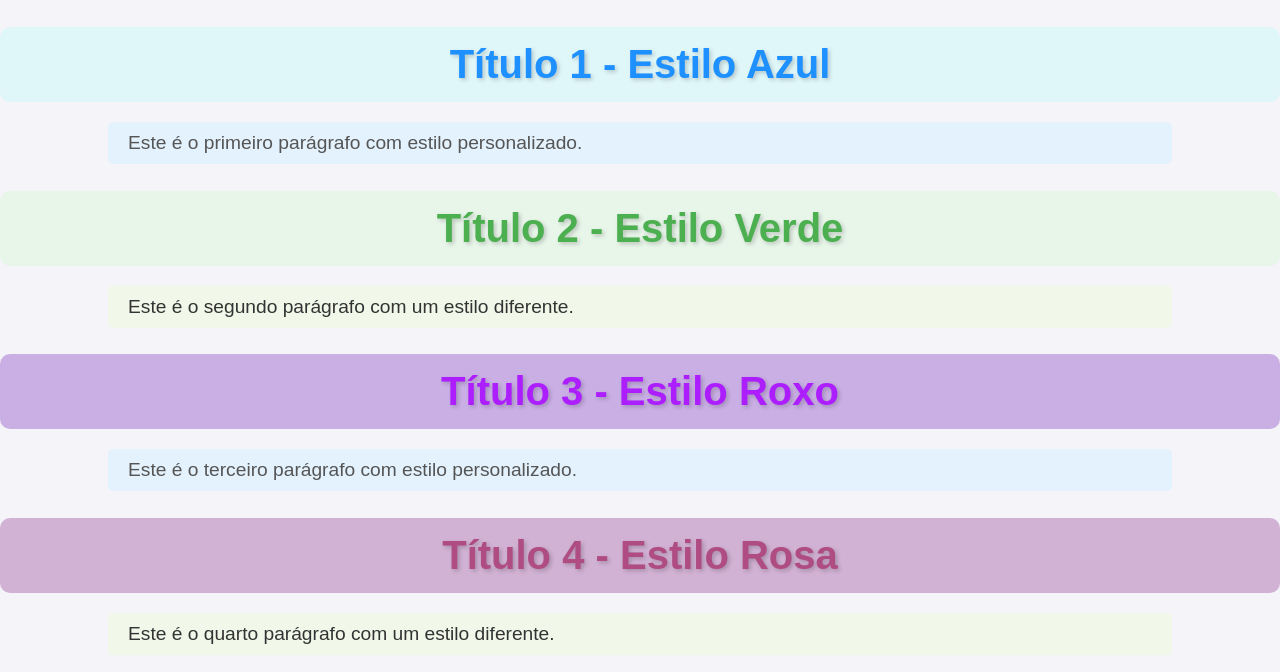
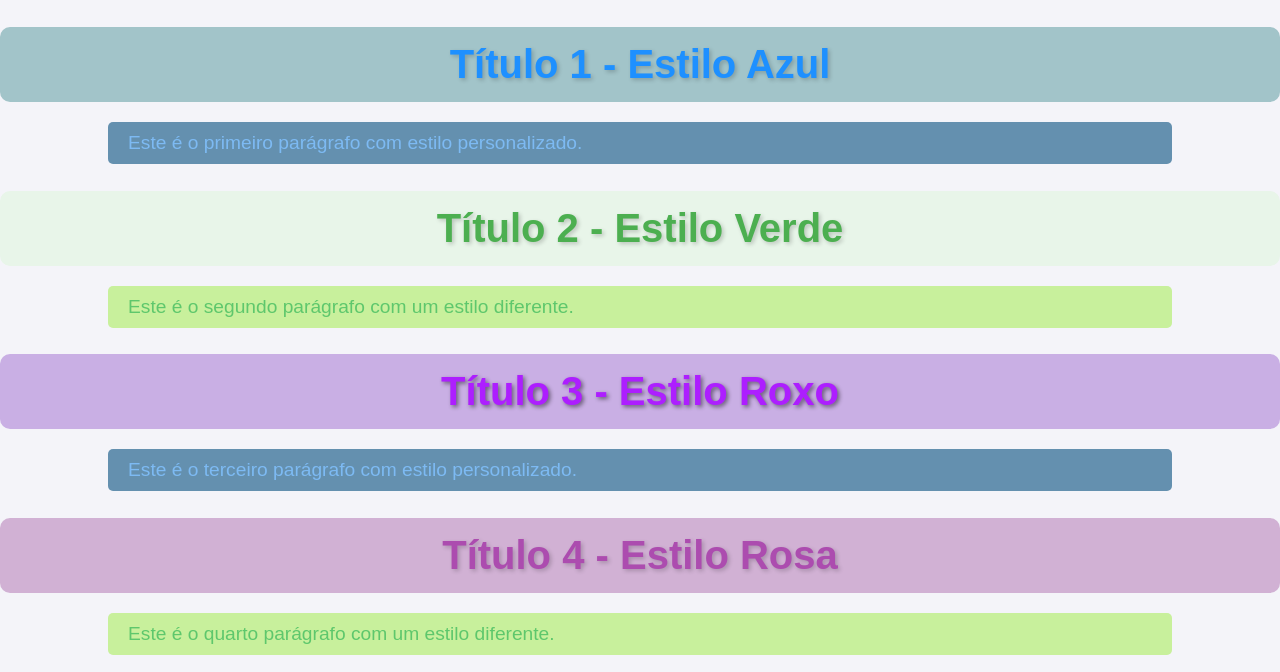
Before and after one commit to anabeatrizdarosa05/cores1, a plain HTML site: page index.html in a window 1280 px wide. Shown: the top 672 px of the page. Drawn offline with Linux system fonts and the light colour scheme; grey boxes are pictures that could not be loaded.

Commit message:
Update styles.css

```diff
--- a/styles.css
+++ b/styles.css
@@ -11,7 +11,7 @@ body {
 .titulo-estilo1 {
     font-size: 2.5em;
     color: #1E90FF; /* Cor azul */
-    background-color: #E0F7FA; /* Fundo azul-claro */
+    background-color: #a2c4c9; /* Fundo azul-claro */
     padding: 15px 25px;
     border-radius: 10px;
     text-shadow: 2px 2px 4px rgba(0, 0, 0, 0.2);
@@ -32,8 +32,8 @@ body {
 /* Estilo para o Texto 1 */
 .texto-estilo1 {
     font-size: 1.2em;
-    color: #555; /* Cor cinza-escuro */
-    background-color: #E3F2FD; /* Fundo azul-claro */
+    color: #7dbaf3; /* Cor cinza-escuro */
+    background-color: #6490af; /* Fundo azul-claro */
     padding: 10px 20px;
     border-radius: 5px;
     margin-bottom: 20px;
@@ -46,8 +46,8 @@ body {
 /* Estilo para o Texto 2 */
 .texto-estilo2 {
     font-size: 1.2em;
-    color: #333; /* Cor cinza-escuro */
-    background-color: #F1F8E9; /* Fundo verde-claro */
+    color: #5ec76c; /* Cor cinza-escuro */
+    background-color: #c8f09c; /* Fundo verde-claro */
     padding: 10px 20px;
     border-radius: 5px;
     margin-bottom: 20px;
@@ -61,18 +61,18 @@ body {
 .titulo-estilo3 {
     font-size: 2.5em;
     color: #ad1eff; /* Cor azul */
-    background-color: #9a63ce7a; /* Fundo azul-claro */
+    background-color: #9a63ce7a; /* Fundo Roxo */
     padding: 15px 25px;
     border-radius: 10px;
-    text-shadow: 2px 2px 4px rgba(0, 0, 0, 0.2);
+    text-shadow: 2px 2px 4px rgba(0, 0, 0, 0.479);
     margin-bottom: 20px;
 }
 
 /* Estilo para o Título 4 */
 .titulo-estilo4 {
     font-size: 2.5em;
-    color: #af4c82; /* Cor verde */
-    background-color: #c293c4af; /* Fundo verde-claro */
+    color: #ac4caf; /* Cor verde */
+    background-color: #c293c4af; /* Fundo Rosa */
     padding: 15px 25px;
     border-radius: 10px;
     text-shadow: 2px 2px 4px rgba(0, 0, 0, 0.2);
@@ -82,8 +82,8 @@ body {
 /* Estilo para o Texto 3 */
 .texto-estilo3 {
     font-size: 1.2em;
-    color: #555; /* Cor cinza-escuro */
-    background-color: #E3F2FD; /* Fundo azul-claro */
+    color: #81439e; /* Cor cinza-escuro */
+    background-color: #bc97da; /* Fundo azul-claro */
     padding: 10px 20px;
     border-radius: 5px;
     margin-bottom: 20px;
@@ -96,8 +96,8 @@ body {
 /* Estilo para o Texto 4 */
 .texto-estilo4 {
     font-size: 1.2em;
-    color: #883b65; /* Cor cinza-escuro */
-    background-color: #f8e9f4; /* Fundo verde-claro */
+    color: #fcdced; /* Cor cinza-escuro */
+    background-color: #d494b8; /* Fundo verde-claro */
     padding: 10px 20px;
     border-radius: 5px;
     margin-bottom: 20px;
```
